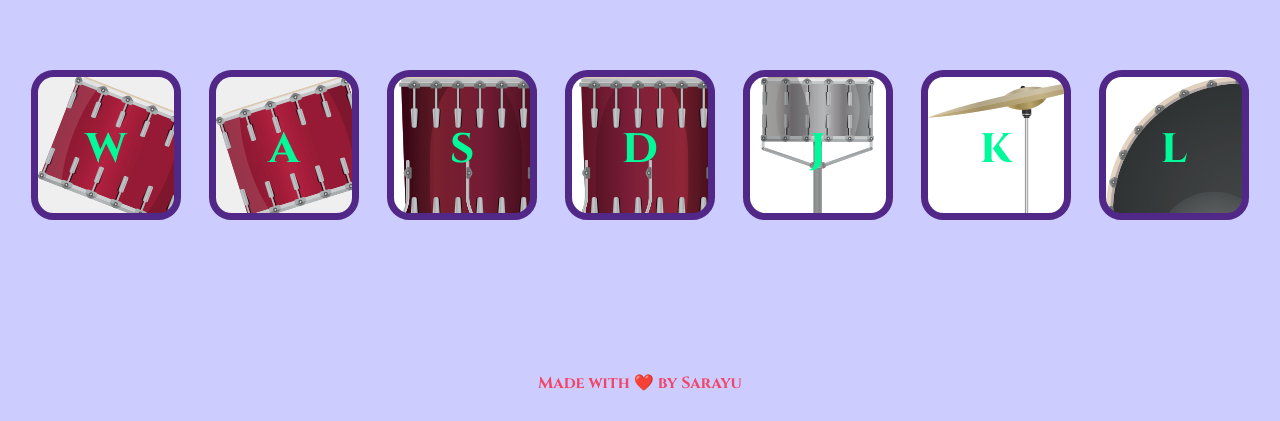
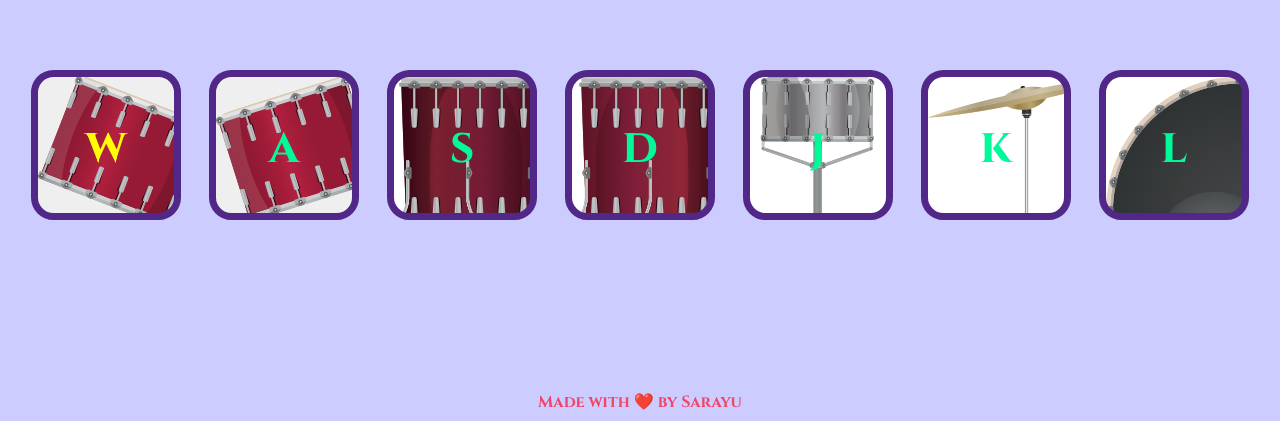
Before and after one commit to Lovelace5/Drum, a plain HTML site: page index.html in a window 1280 px wide. In both pictures the pointer is over the button 106 px from the left and 566 px from the top of the page. Shown: the part 421-842 px from the top of the page. Drawn offline with Linux system fonts and the light colour scheme.

Commit message:
Change css

```diff
--- a/styles.css
+++ b/styles.css
@@ -22,9 +22,9 @@ span {
 color: #f14668;
 }
 
-span:hover {
+/* span:hover {
 color: #00FA9A;;
-}
+} */
 
 .set {
 margin: 5% auto;
@@ -78,8 +78,11 @@ background-image: url('images/kick.png');
   color:#00FA9A;
   font-weight: bolder;
 }
+ button:hover {
+color: yellow;
+}
 footer {
-  margin-top: 12%;
+  margin-top: 13.5%;
   color: #f14668;
   font-size: 1rem;
   text-align: center;
```
